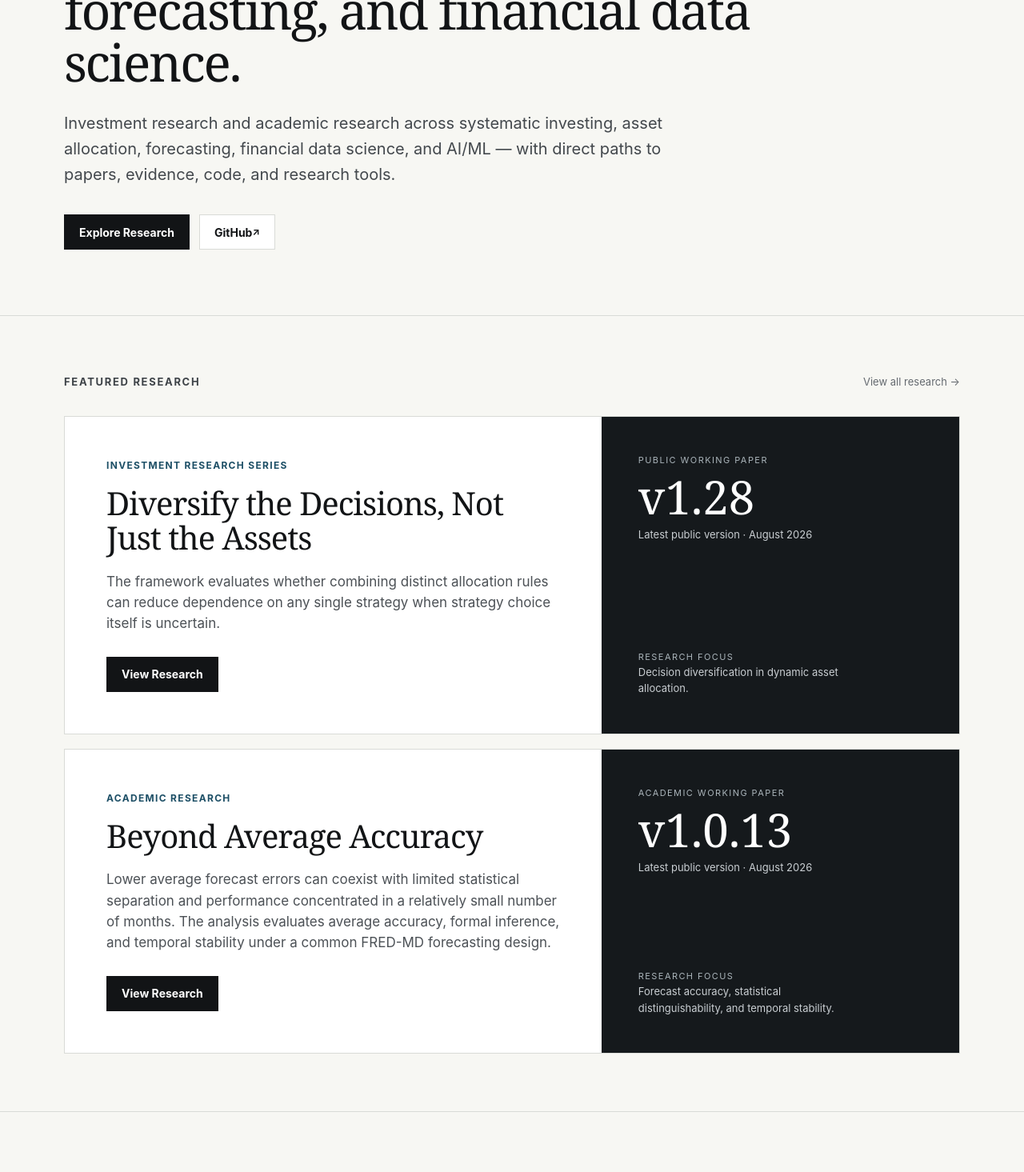
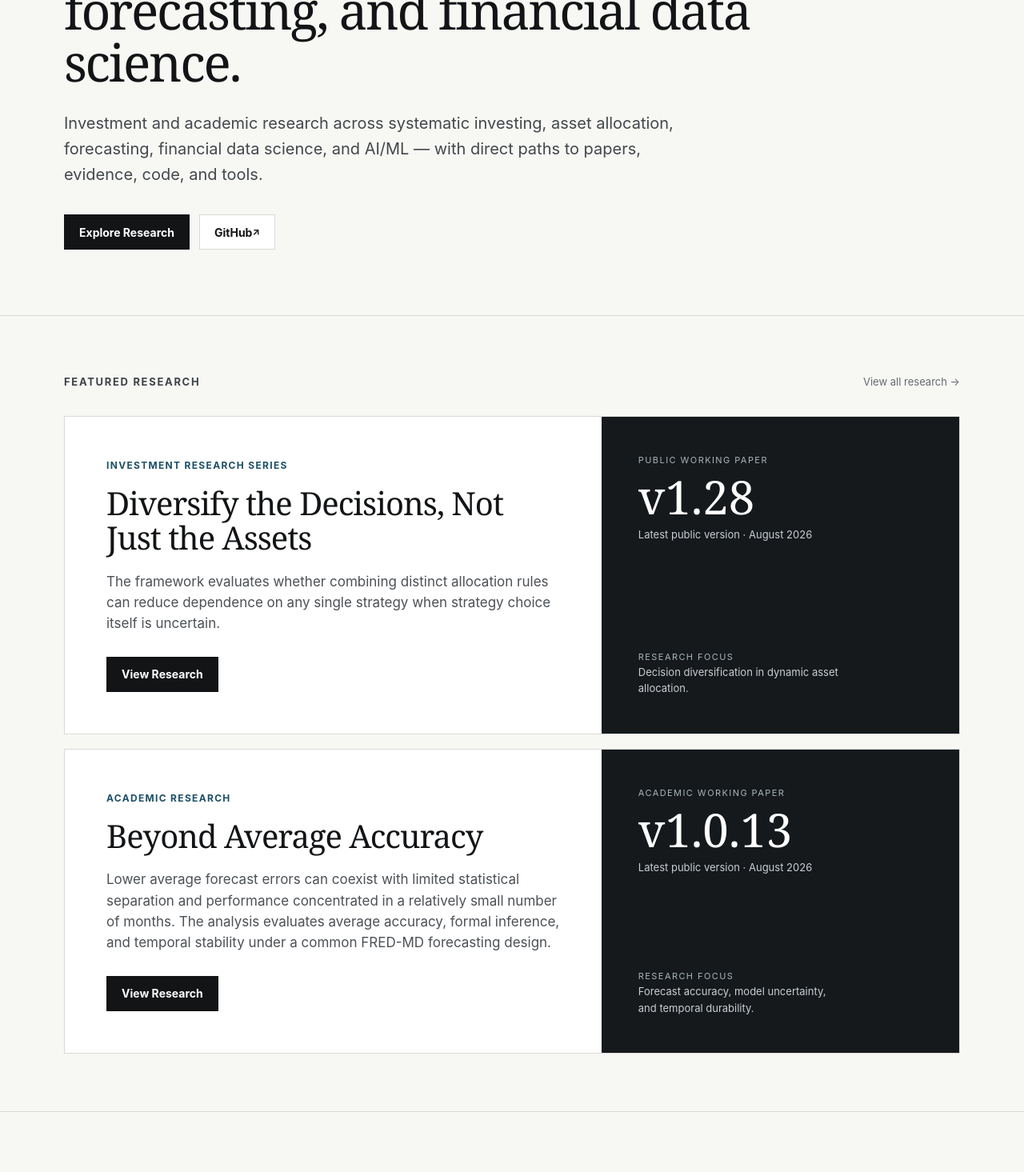
Before and after one commit to slackquant80/slackquant-research, a Next.js app: page / in a window 1280 px wide. Shown: the part 299-1764 px from the top of the page at 80% size. Built offline with nearby package versions, Linux system fonts and the light colour scheme; no server answers.

Commit message:
Refine homepage research copy

```diff
--- a/src/app/page.tsx
+++ b/src/app/page.tsx
@@ -17,8 +17,8 @@ export default function HomePage() {
           <div className="eyebrow">Research platform</div>
           <h1>Systematic investing, forecasting, and financial data science.</h1>
           <p className="hero-copy">
-            Investment research and academic research across systematic investing,
-            asset allocation, forecasting, financial data science, and AI/ML &#8212; with direct paths to papers, evidence, code, and research tools.
+            Investment and academic research across systematic investing, asset
+            allocation, forecasting, financial data science, and AI/ML &#8212; with direct paths to papers, evidence, code, and tools.
           </p>
           <div className="actions">
             <Link className="btn primary" href="/research/">
@@ -97,7 +97,7 @@ export default function HomePage() {
                 <div>
                   <div className="side-label">Research focus</div>
                   <div className="side-note">
-                    Forecast accuracy, statistical distinguishability, and temporal stability.
+                    Forecast accuracy, model uncertainty, and temporal durability.
                   </div>
                 </div>
               </aside>
```
